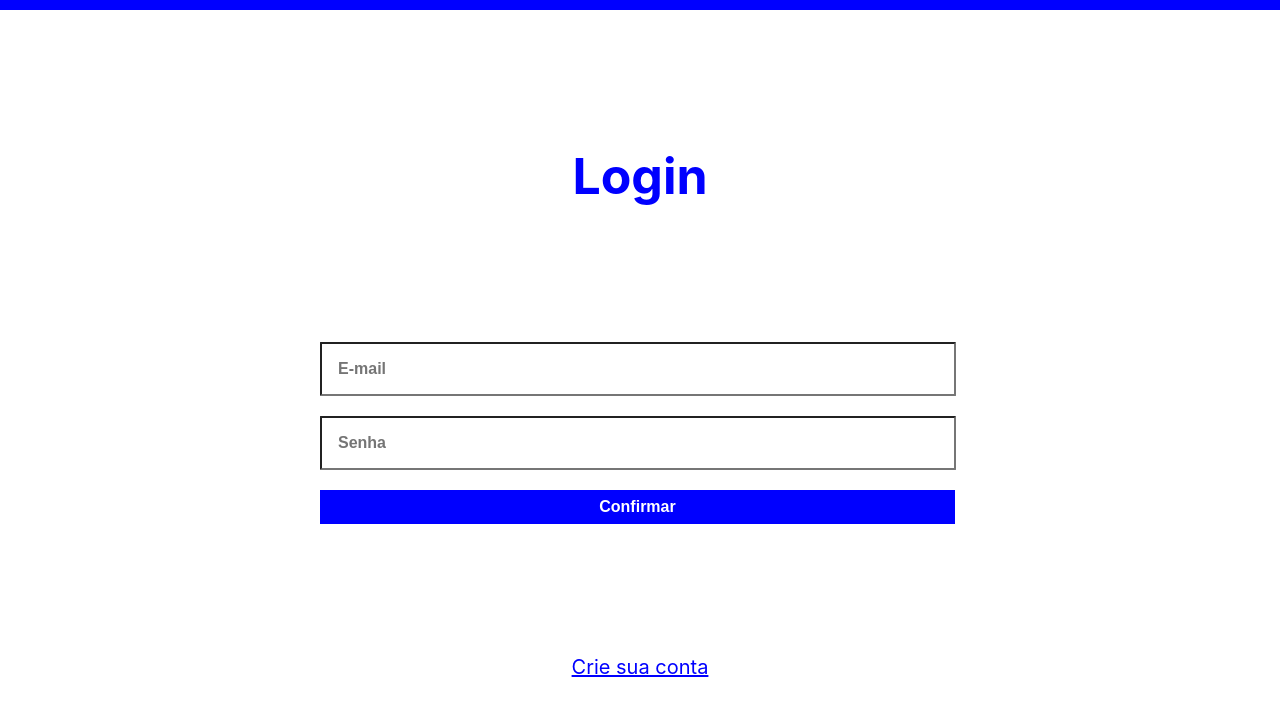
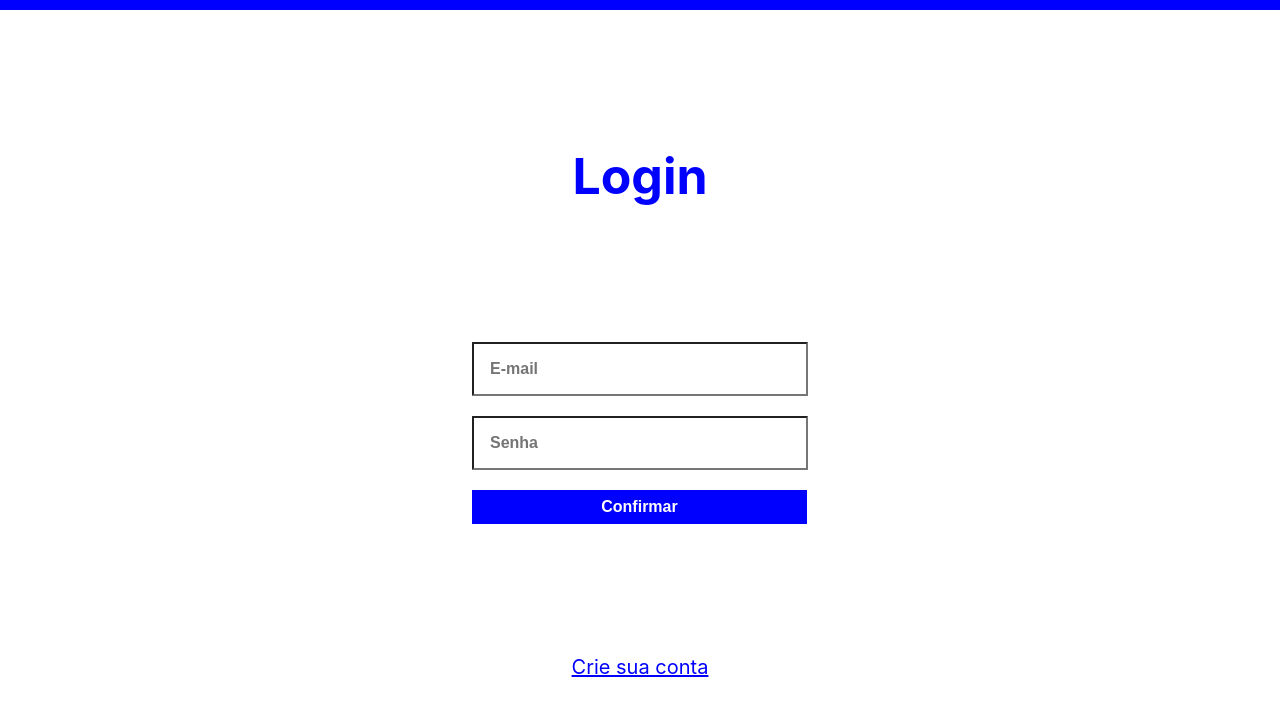
Before and after one commit to Hakai17/site_cacc, a React (Create React App) app in the folder Login-react/react/: page /login in a window 1280 px wide. Shown: the top 716 px of the page. Built offline with nearby package versions, Linux system fonts and the light colour scheme.

Commit message:
adjust the style on signup and login files

```diff
--- a/Login-react/react/src/pages/login/index.jsx
+++ b/Login-react/react/src/pages/login/index.jsx
@@ -24,6 +24,7 @@ export default function Login(){
     return (
         <div className="login-block">
             <h2>Login</h2>
+            <div className="login">
                 <div className="form">
                     <input type="text" placeholder="E-mail"
                         value={email}
@@ -34,6 +35,7 @@ export default function Login(){
                     <button type="submit"
                         onClick={handleLogin}>Confirmar</button>
                 </div>
+            </div>
             <Link to={'/register'}>Crie sua conta</Link>
         </div>
     )
--- a/Login-react/react/src/pages/login/style.css
+++ b/Login-react/react/src/pages/login/style.css
@@ -16,14 +16,6 @@
    font-size: 50px;
 }
 
-.form {
-    display: flex;
-    flex-direction: column;
-    width: 50%;
-    gap: 20px;
-    border-radius: 10px;
-}
-
 .form input {
     background-color: white;
     border-radius: 1px;
@@ -31,6 +23,7 @@
     padding: 1em;
     font-weight: 600;
     color: black;
+    align-items: center;
 }
 
 .form input:focus{
--- a/Login-react/react/src/pages/signup/style.css
+++ b/Login-react/react/src/pages/signup/style.css
@@ -15,13 +15,21 @@
     font-size: 50px;
 }
 
+.form {
+    display: flex;
+    flex-direction: column;
+    width: 50%;
+    gap: 20px;
+    border-radius: 10px;
+}
+
 .form input{
     background-color: white;
     border-radius: 1px;
     font-size: 1em;
     padding: 1em;
     font-weight: 600;
-    width: 600px;
+    width: 300px;
     color: black;
 }
 
@@ -32,5 +40,5 @@
     font-size: 1em;
     padding: 0.5em;
     font-weight: 600;
-    width: 635px;
+    width: 335px;
 }
```
Also changed, not shown: Login-react/react/src/pages/home/index.jsx (line endings or trailing spaces). Lines whose indentation alone changed are shown as unchanged.
